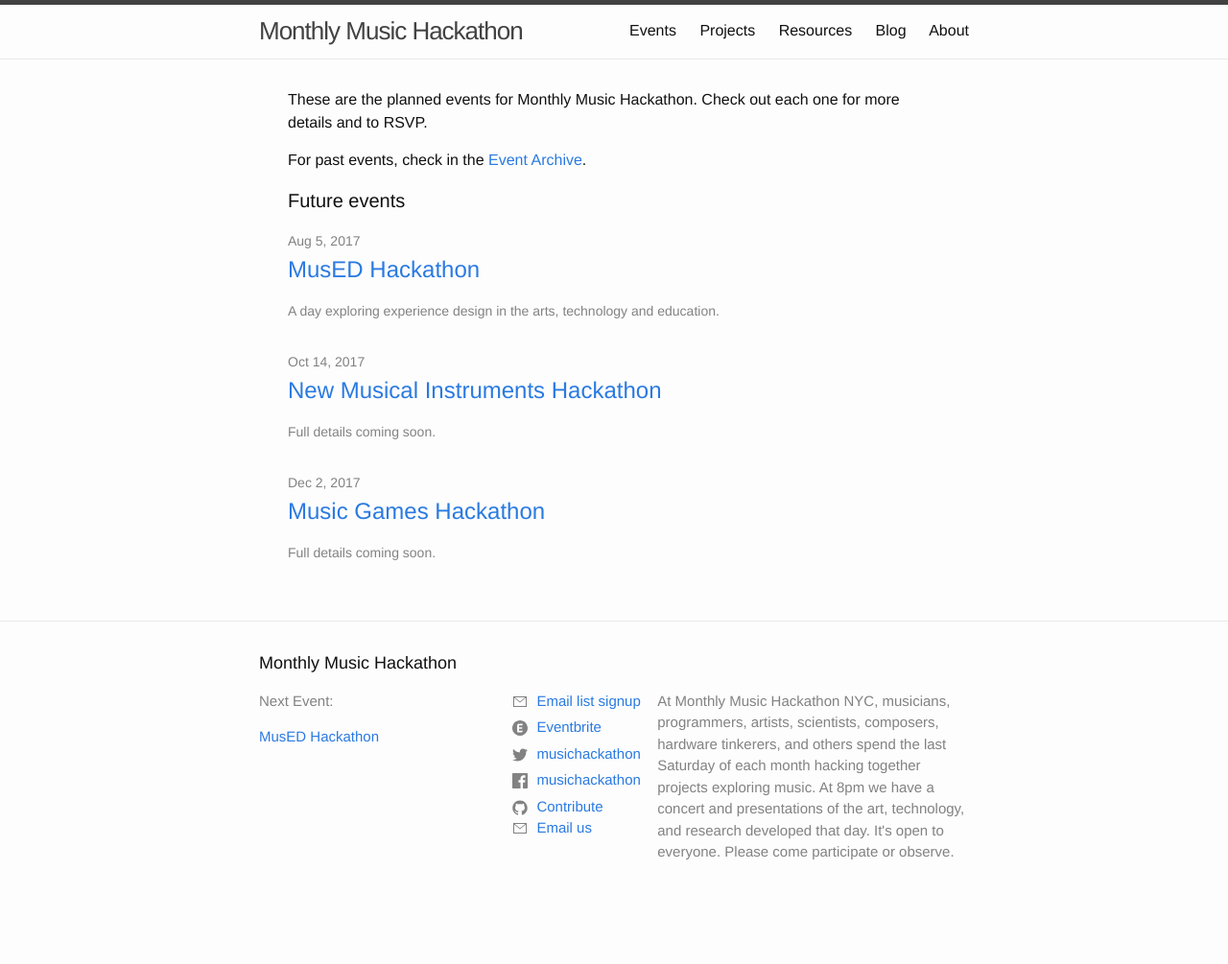
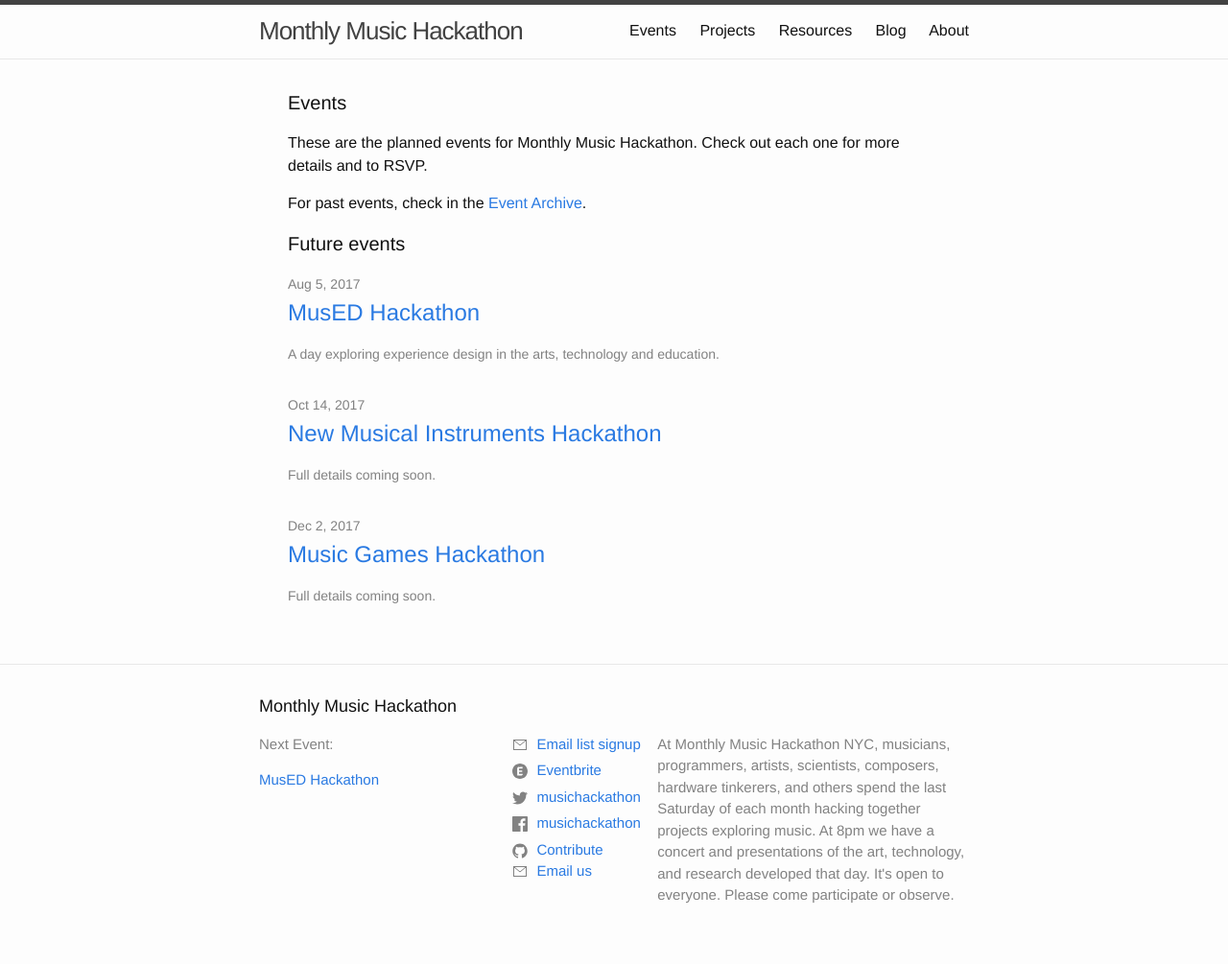
Before and after one commit to musichackathon/mmh_jekyll, a Jekyll site: the page built from events.md, in a window 1280 px wide. Shown: the whole page at 96% size. Built offline with Jekyll 4.4.1, drawn with Linux system fonts in a browser that asks for light colours; before the commit the page ends 960 px from its top, so only the background shows below that.

Commit message:
Add heading to events page (#65)
Give the events page a general header.

```diff
--- a/_layouts/future_events_list.html
+++ b/_layouts/future_events_list.html
@@ -3,6 +3,8 @@ layout: default
 ---
 
 <div class="home wrapper">
+
+  <h1 class="page-heading">{{ page.title | escape }}</h1>
 
   {{ content }}
 
```
